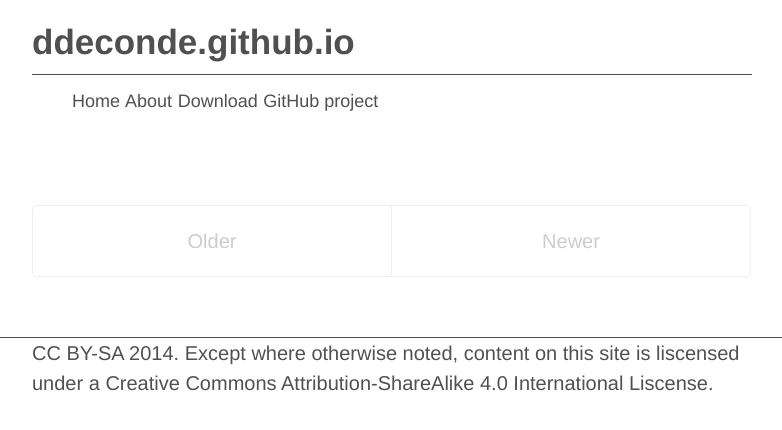
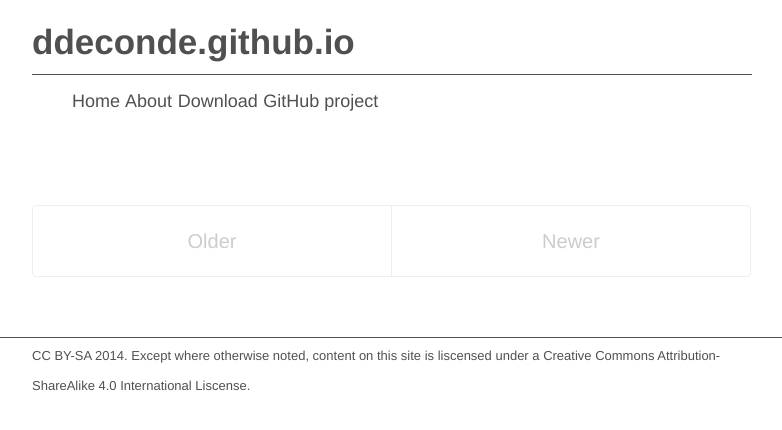
Before and after one commit to ddeconde/ddeconde.github.io, a Jekyll site: the page built from index.html, in a window 1280 px wide. Shown: the top 430 px of the page, without its empty margins (248-1030 px from the left). Built offline with Jekyll 4.4.1, drawn with Linux system fonts in a browser that asks for light colours; Markdown is read by kramdown in place of the engine named in the settings; the list of posts is cut into pages by our own code.

Commit message:
back to poole

```diff
--- a/_includes/footer.html
+++ b/_includes/footer.html
@@ -1,5 +1,5 @@
 <div class="footer">
   <div class="container">
-    CC BY-SA {{ site.time | date: '%Y' }}. Except where otherwise noted, content on this site is liscensed under a <a href="http://creativecommons.org/licenses/by-sa/4.0/">Creative Commons Attribution-ShareAlike 4.0 International Liscense</a>.
+    <small>CC BY-SA {{ site.time | date: '%Y' }}. Except where otherwise noted, content on this site is liscensed under a <a href="http://creativecommons.org/licenses/by-sa/4.0/">Creative Commons Attribution-ShareAlike 4.0 International Liscense</a>.</small>
   </div>
 </div>
--- a/public/css/masthead-nav.css
+++ b/public/css/masthead-nav.css
@@ -86,8 +86,8 @@ a.masthead-nav-item:focus {
 .footer {
   text-align: left;
   border-top: 1px solid #505050;
-  font-size: 40%:
-  line-height: 40%;
+  font-size: 1rem;
+  line-height: 1.5;
 }
 
 .footer a {
@@ -95,4 +95,5 @@ a.masthead-nav-item:focus {
 }
 
 .footer small {
+    font-size: 65%;
 }
```
